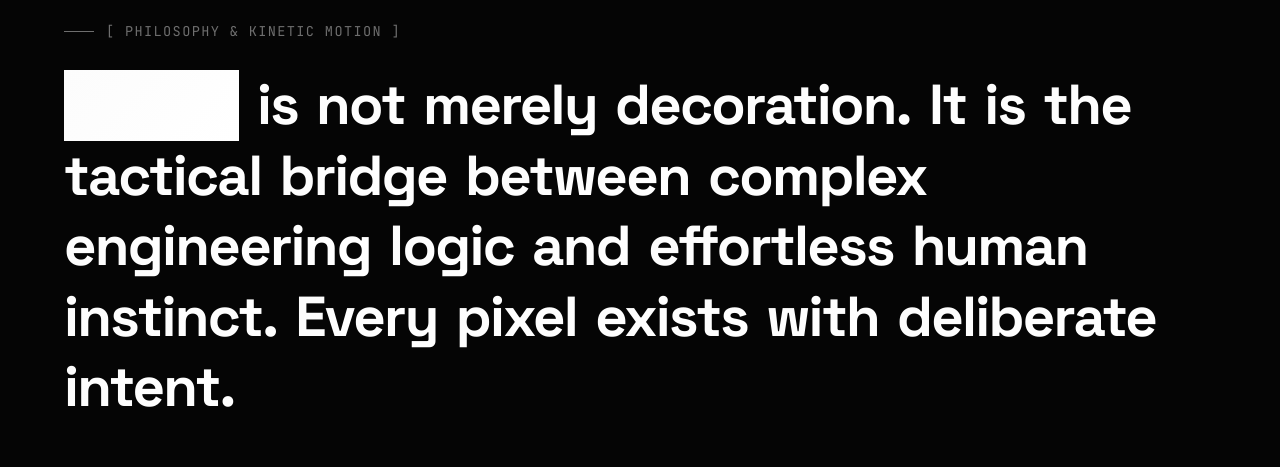
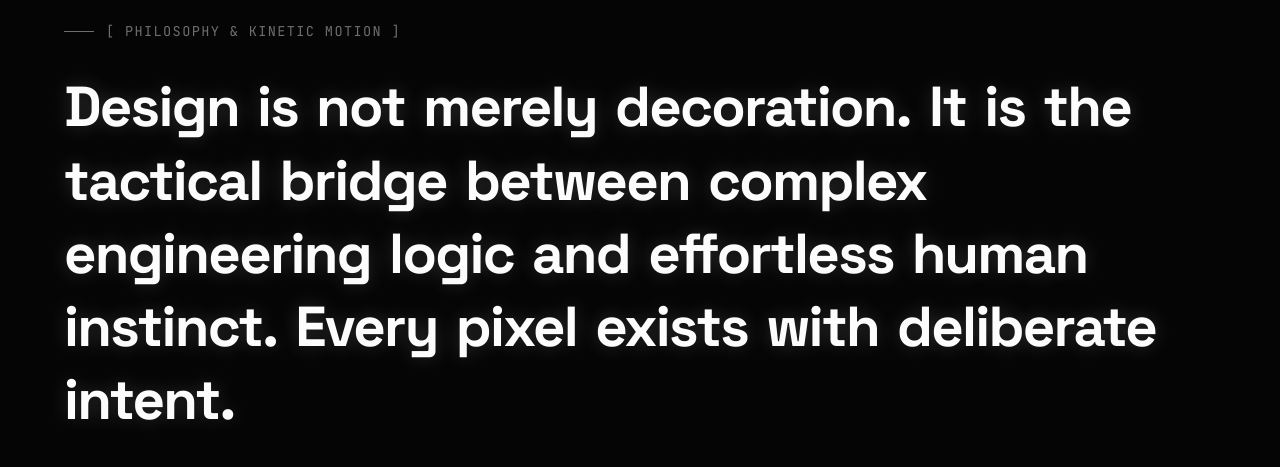
Before and after one commit to nurhasan4421/UIUX-Portfolio, a Next.js app: page / in a window 1280 px wide. Shown: the part 1145-1612 px from the top of the page. Built offline with nearby package versions, Linux system fonts and the light colour scheme; no server answers.

Commit message:
fix: smooth word illuminate scroll effect and theme contrast

```diff
--- a/package.json
+++ b/package.json
@@ -3,9 +3,9 @@
   "version": "0.1.0",
   "private": true,
   "scripts": {
-    "dev": "next dev -H 0.0.0.0 -p 3000",
+    "dev": "next dev -H 0.0.0.0 -p 3001",
     "build": "next build",
-    "start": "next start -H 0.0.0.0 -p 3000",
+    "start": "next start -H 0.0.0.0 -p 3001",
     "lint": "eslint"
   },
   "dependencies": {
--- a/src/components/NetworkTestingBar.tsx
+++ b/src/components/NetworkTestingBar.tsx
@@ -6,7 +6,7 @@ import { Smartphone, Copy, Check, X, Wifi } from "lucide-react";
 export function NetworkTestingBar() {
   const [copied, setCopied] = useState(false);
   const [collapsed, setCollapsed] = useState(false);
-  const mobileUrl = "http://192.168.0.54:3000";
+  const mobileUrl = "http://192.168.0.54:3001";
 
   const handleCopy = () => {
     navigator.clipboard.writeText(mobileUrl);
--- a/src/components/ScrollGradientText.tsx
+++ b/src/components/ScrollGradientText.tsx
@@ -15,7 +15,7 @@ export function ScrollGradientText({
   className = "",
 }: ScrollGradientTextProps) {
   const containerRef = useRef<HTMLDivElement>(null);
-  const [progress, setProgress] = useState(0.2);
+  const [progress, setProgress] = useState(0.25);
 
   useEffect(() => {
     const handleScroll = () => {
@@ -81,7 +81,7 @@ export function ScrollGradientText({
         style={{
           fontSize: "clamp(1.75rem, 4.4vw, 4rem)",
           fontWeight: 800,
-          lineHeight: 1.25,
+          lineHeight: 1.3,
           letterSpacing: "-0.03em",
           margin: 0,
         }}
@@ -97,16 +97,11 @@ export function ScrollGradientText({
               style={{
                 display: "inline-block",
                 marginRight: "0.32em",
-                transition: "opacity 0.25s ease, transform 0.35s ease, filter 0.35s ease",
-                opacity: isIlluminated ? 0.35 + 0.65 * wordProgress : 0.2,
-                transform: isIlluminated ? "translateY(0)" : "translateY(3px)",
-                filter: isIlluminated ? "none" : "blur(0.5px)",
+                transition: "color 0.25s ease, opacity 0.25s ease, transform 0.25s ease",
+                opacity: isIlluminated ? 0.35 + 0.65 * wordProgress : 0.25,
+                transform: isIlluminated ? "translateY(0)" : "translateY(2px)",
                 color: isIlluminated ? "var(--text-primary)" : "var(--text-muted)",
-                background: isIlluminated
-                  ? `linear-gradient(135deg, var(--text-primary) 0%, rgba(255,255,255,${0.6 + 0.4 * wordProgress}) 100%)`
-                  : "none",
-                WebkitBackgroundClip: isIlluminated ? "text" : "none",
-                WebkitTextFillColor: isIlluminated ? "transparent" : "inherit",
+                textShadow: isIlluminated ? "0 0 20px var(--glow-active)" : "none",
               }}
             >
               {word}
```
